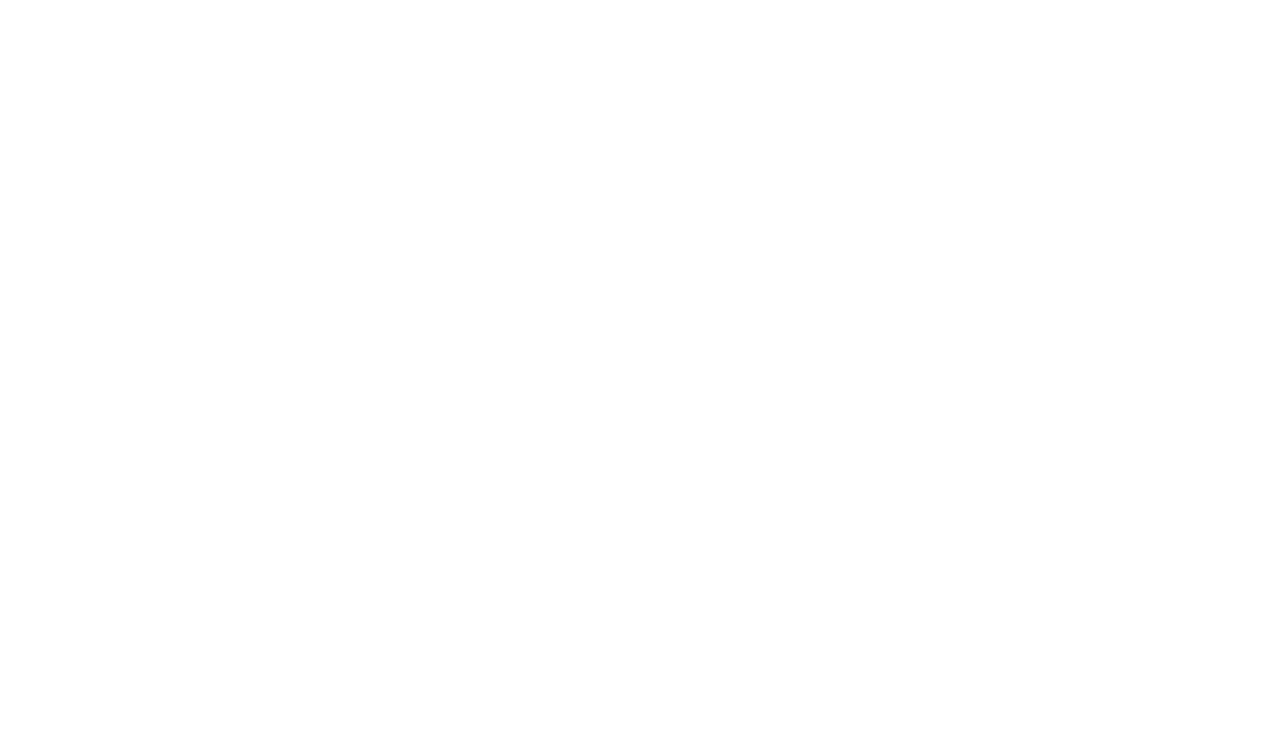
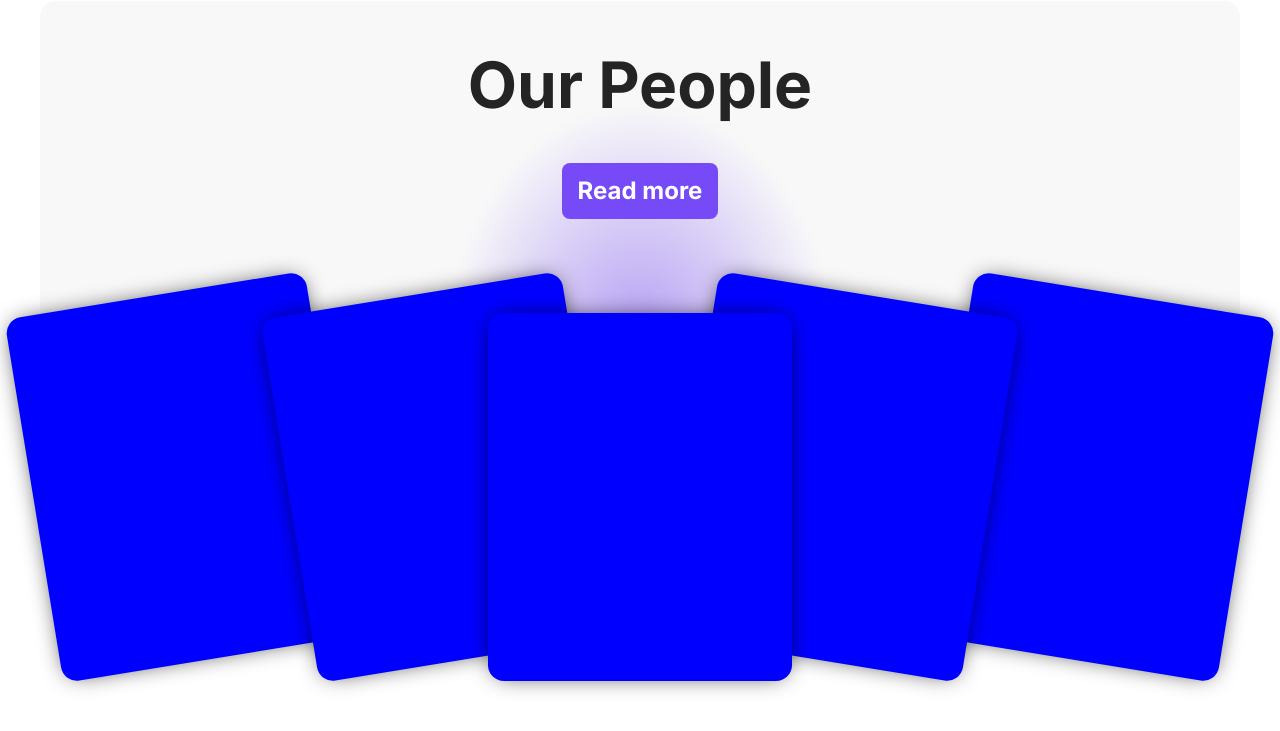
Before and after one commit to rayyanekaputra/ubicon-web-unhas, a React (Create React App) app: page / in a window 1280 px wide. Shown: the part 1953-2684 px from the top of the page. Before the commit the page ends 1954 px from the top, so only its background shows below. Built offline with nearby package versions, Linux system fonts and the light colour scheme.

Commit message:
feat: added people section

```diff
--- a/src/pages/home/components/rendererResearch.css
+++ b/src/pages/home/components/rendererResearch.css
@@ -25,4 +25,4 @@
   font-style: normal;
   font-weight: 600;
   line-height: 32px;
-}/*# sourceMappingURL=rendererresearch.css.map */
+}/*# sourceMappingURL=rendererResearch.css.map */
--- a/src/pages/home/index.css
+++ b/src/pages/home/index.css
@@ -40,6 +40,30 @@
   text-align: center;
 }
 
+button {
+  display: flex;
+  border-radius: 8px;
+  border: none;
+  background-color: #774AF7;
+  padding: 16px;
+  transition: all 0.5s ease-in-out;
+}
+button p {
+  width: 100%;
+  text-align: center;
+  font-family: Inter;
+  font-size: 24px;
+  font-style: normal;
+  font-weight: 700;
+  line-height: 24px;
+  color: white;
+}
+
+button:hover {
+  transform: scale(115%);
+  cursor: pointer;
+}
+
 section.hero {
   background-image: url("assets/img_hero_overlay.png");
   background-repeat: no-repeat;
@@ -65,6 +89,7 @@
 section.hero .logo-ubicon img {
   width: 80px;
   height: 80px;
+  border-radius: 16px;
 }
 section.hero h1 {
   padding-top: 68px;
@@ -134,4 +159,60 @@
   align-items: center;
   gap: 16px;
   width: 1200px;
+}
+
+section.our-people {
+  width: 100%;
+  display: flex;
+  flex-direction: column;
+  align-items: center;
+  justify-content: center;
+  background: radial-gradient(15% 35% at center, #774AF7 0%, rgba(255, 255, 255, 0) 100%);
+  margin-bottom: 120px;
+}
+section.our-people .our-people-container {
+  height: 512px;
+  width: 1200px;
+  display: flex;
+  flex-direction: column;
+  align-items: center;
+  padding: 48px 120px;
+  row-gap: 42px;
+  border-radius: 16px;
+  background-color: rgba(242, 242, 242, 0.5);
+  -webkit-backdrop-filter: blur(4px);
+          backdrop-filter: blur(4px);
+}
+section.our-people .preview-img-wrapper {
+  display: flex;
+  margin-top: -240px;
+  align-items: center;
+  justify-content: center;
+}
+section.our-people .preview-img-wrapper #head-of-ubicon {
+  z-index: 5;
+  margin: 40px -80px 0px;
+}
+section.our-people .preview-img-wrapper #ubicon-1, section.our-people .preview-img-wrapper #ubicon-2 {
+  transform: rotate(-9.27deg);
+  margin: 0px -24px 0px;
+}
+section.our-people .preview-img-wrapper #ubicon-3, section.our-people .preview-img-wrapper #ubicon-4 {
+  transform: rotate(9.27deg);
+  margin: 0px -24px 0px;
+}
+section.our-people .preview-img-wrapper #ubicon-3 {
+  z-index: 1;
+}
+section.our-people .preview-img-wrapper #ubicon-4 {
+  z-index: 0;
+}
+section.our-people .preview-img-wrapper .preview-img {
+  position: relative;
+  display: flex;
+  background: blue;
+  width: 304px;
+  height: 368px;
+  border-radius: 16px;
+  box-shadow: 0 0 24px -8px black;
 }/*# sourceMappingURL=index.css.map */
--- a/src/pages/home/index.js
+++ b/src/pages/home/index.js
@@ -1,8 +1,20 @@
 import React from "react";
 import "../home/index.css";
 import { ListResearch } from "./components/rendererResearch";
+import { useNavigate } from "react-router-dom";
 
 const Home = () => {
+
+  //function untuk ganti page
+  let navigate = useNavigate();
+  const routeChange = () =>{
+    let path = `about`;
+    navigate(path);
+  }
+
+
+
+
   return (
     <div>
       <section className="hero">
@@ -13,6 +25,7 @@
         <h2>Ubiquitous Computing & Networking Lab.</h2>
         <p>@HASANUDDIN UNIVERSITY </p>
       </section>
+
       <div className="carousel-running-container">
         {/* infinite slider, duplikat supaya seamless */}
         <ul>
@@ -69,6 +82,7 @@
           </li>
         </ul>
       </div>
+
       <section className="research-type">
         <h1>Connecting Devices with Our Research</h1>
         <p className="p1">
@@ -80,6 +94,22 @@
           <ListResearch />
         </ul>
       </section>
+
+      <section className="our-people">
+        <div className="our-people-container">
+          <h1>Our People</h1>
+          <button onClick={routeChange}>
+              <p>Read more</p>
+          </button>
+        </div>
+        <div className="preview-img-wrapper">
+            <div className="preview-img" id="ubicon-1"></div>
+            <div className="preview-img" id="ubicon-2"></div>
+            <div className="preview-img" id="head-of-ubicon"></div>
+            <div className="preview-img" id="ubicon-3"></div>
+            <div className="preview-img" id="ubicon-4"></div>
+          </div>
+      </section>
     </div>
   );
 };
--- a/src/pages/home/index.sass
+++ b/src/pages/home/index.sass
@@ -35,6 +35,26 @@
     font-weight: 400
     line-height: 32px
     text-align: center
+button
+    p
+        width: 100%
+        text-align: center
+        font-family: Inter
+        font-size: 24px
+        font-style: normal
+        font-weight: 700
+        line-height: 24px
+        color: white
+    display: flex
+    border-radius: 8px
+    border: none
+    background-color: App.$brand-violet
+    padding: 16px
+    transition: all .5s ease-in-out
+
+button:hover
+    transform: scale(115%)
+    cursor: pointer
 
 
 
@@ -63,6 +83,7 @@
         img
             width: 80px
             height: 80px
+            border-radius: 16px
     h1
         padding-top: 68px
         padding-bottom: 16px
@@ -128,3 +149,56 @@
         align-items: center
         gap: 16px
         width: 1200px
+
+
+section.our-people
+    width: 100%
+    display: flex
+    flex-direction: column
+    align-items: center
+    justify-content: center
+    background: radial-gradient(15% 35% at center, #774AF7 0%, rgba(255, 255, 255, 0.00) 100%)
+    margin-bottom: 120px
+
+    .our-people-container
+        height: 512px
+        width: 1200px
+        display: flex
+        flex-direction: column
+        align-items: center
+        // justify-content: center
+        padding: 48px 120px
+        row-gap: 42px
+        border-radius: 16px
+        // background-color: App.$primary-gray
+        background-color: rgba(242, 242, 242, 0.50)
+        backdrop-filter: blur(4px)
+    .preview-img-wrapper
+        display: flex
+        margin-top: -240px
+        align-items: center
+        justify-content: center
+        #head-of-ubicon
+            z-index: 5
+            // background-color: yellow
+            margin: 40px -80px 0px
+        #ubicon-1, #ubicon-2
+            // background-color: orange
+            transform: rotate(-9.27deg)
+            margin: 0px -24px 0px
+        #ubicon-3, #ubicon-4
+            // background-color: purple
+            transform: rotate(9.27deg)
+            margin: 0px -24px 0px
+        #ubicon-3
+            z-index: 1
+        #ubicon-4
+            z-index: 0
+        .preview-img
+            position: relative
+            display: flex
+            background: blue
+            width: 304px
+            height: 368px
+            border-radius: 16px
+            box-shadow: 0 0 24px -8px black //box-shadow: [horizontal offset] [vertical offset] [blur radius] [optional spread radius] [color];
```
Also changed, not shown: 2 other files (tests, documents, lock files or other folders).
